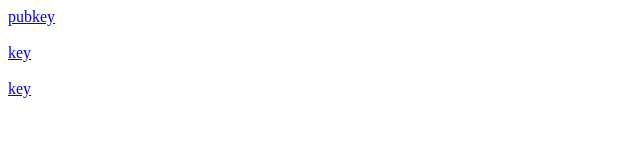
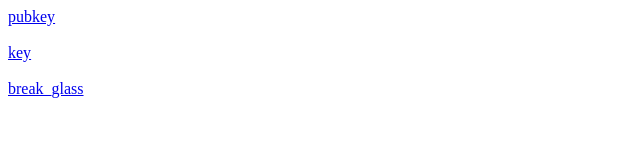
Before and after one commit to isaiahh/isaiahh.github.io, a plain HTML site: page index.html in a window 1280 px wide. Shown: the full height of the page, 0-640 px from the left. Drawn offline with Linux system fonts and the light colour scheme.

Commit message:
break_glass

```diff
--- a/index.html
+++ b/index.html
@@ -4,4 +4,4 @@
 <a href="/1p/1p.md" runat="1p">key</a>
 <br>
 <br>
-<a href="/1p/break_glass.md" runat="break_glass">key</a>
+<a href="/1p/break_glass.md" runat="break_glass">break_glass</a>
```
